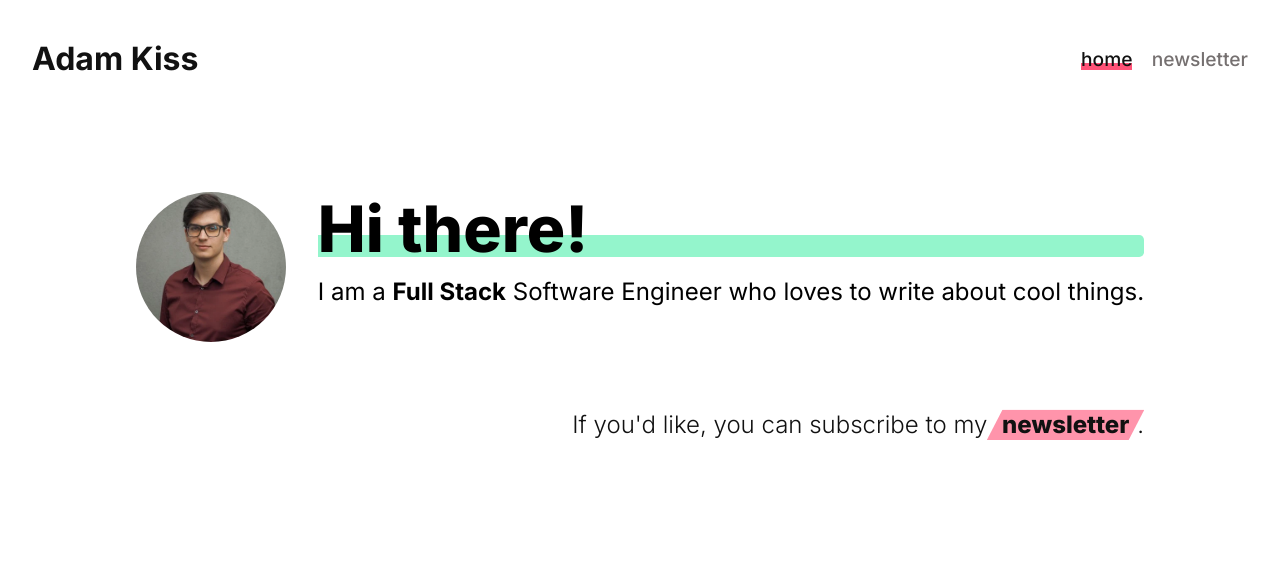
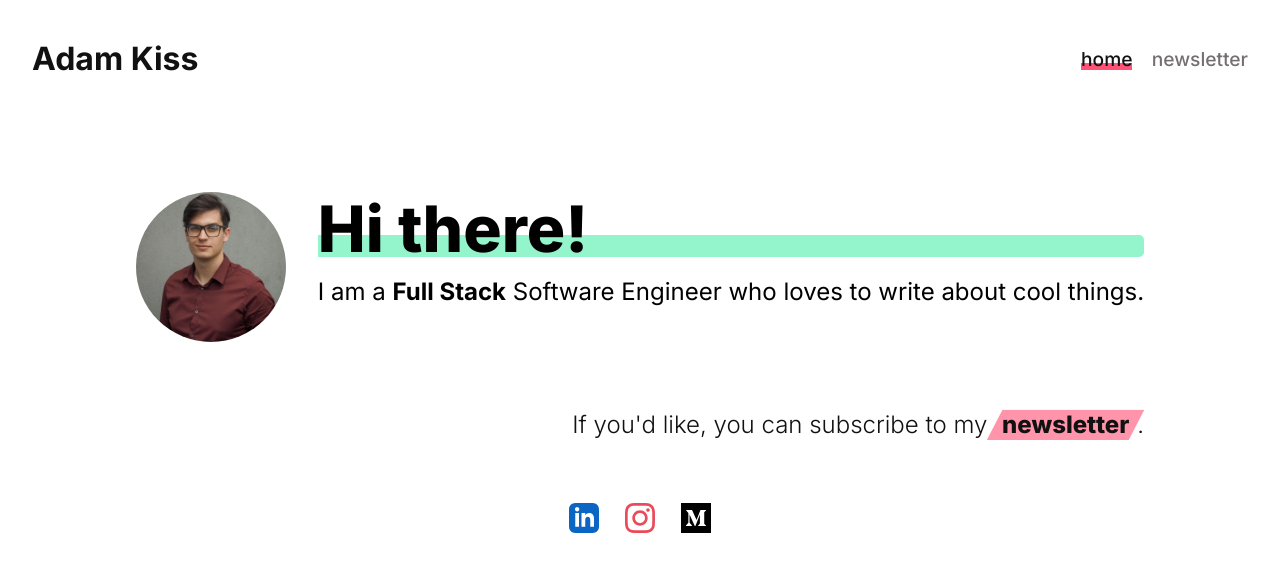
Before and after one commit to adamkss/adam-personal, a Next.js app: page / in a window 1280 px wide. Shown: the top 572 px of the page. Built offline with nearby package versions, Linux system fonts and the light colour scheme.

Commit message:
Add Social Media links

```diff
--- /dev/null
+++ b/components/atoms/VerticalSpacer.js
@@ -0,0 +1,7 @@
+import styled from 'styled-components';
+
+const VerticalSpacer = styled.div`
+  height: ${({ space }) => space || '1em'};
+`;
+
+export default VerticalSpacer;
--- /dev/null
+++ b/illustrations/Instagram.js
@@ -0,0 +1,17 @@
+const Instagram = () => {
+  return (
+    <svg
+      xmlns="http://www.w3.org/2000/svg"
+      width="30"
+      height="30"
+      viewBox="0 0 24 24"
+    >
+      <path
+        fill="#EA4A59"
+        d="M12 2.163c3.204 0 3.584.012 4.85.07 3.252.148 4.771 1.691 4.919 4.919.058 1.265.069 1.645.069 4.849 0 3.205-.012 3.584-.069 4.849-.149 3.225-1.664 4.771-4.919 4.919-1.266.058-1.644.07-4.85.07-3.204 0-3.584-.012-4.849-.07-3.26-.149-4.771-1.699-4.919-4.92-.058-1.265-.07-1.644-.07-4.849 0-3.204.013-3.583.07-4.849.149-3.227 1.664-4.771 4.919-4.919 1.266-.057 1.645-.069 4.849-.069zm0-2.163c-3.259 0-3.667.014-4.947.072-4.358.2-6.78 2.618-6.98 6.98-.059 1.281-.073 1.689-.073 4.948 0 3.259.014 3.668.072 4.948.2 4.358 2.618 6.78 6.98 6.98 1.281.058 1.689.072 4.948.072 3.259 0 3.668-.014 4.948-.072 4.354-.2 6.782-2.618 6.979-6.98.059-1.28.073-1.689.073-4.948 0-3.259-.014-3.667-.072-4.947-.196-4.354-2.617-6.78-6.979-6.98-1.281-.059-1.69-.073-4.949-.073zm0 5.838c-3.403 0-6.162 2.759-6.162 6.162s2.759 6.163 6.162 6.163 6.162-2.759 6.162-6.163c0-3.403-2.759-6.162-6.162-6.162zm0 10.162c-2.209 0-4-1.79-4-4 0-2.209 1.791-4 4-4s4 1.791 4 4c0 2.21-1.791 4-4 4zm6.406-11.845c-.796 0-1.441.645-1.441 1.44s.645 1.44 1.441 1.44c.795 0 1.439-.645 1.439-1.44s-.644-1.44-1.439-1.44z"
+      />
+    </svg>
+  );
+};
+
+export default Instagram;
--- /dev/null
+++ b/illustrations/LinkedIn.js
@@ -0,0 +1,17 @@
+const LinkedIn = () => {
+  return (
+    <svg
+      xmlns="http://www.w3.org/2000/svg"
+      width="30"
+      height="30"
+      viewBox="0 0 24 24"
+    >
+      <path
+        fill="#0A66C2"
+        d="M19 0h-14c-2.761 0-5 2.239-5 5v14c0 2.761 2.239 5 5 5h14c2.762 0 5-2.239 5-5v-14c0-2.761-2.238-5-5-5zm-11 19h-3v-11h3v11zm-1.5-12.268c-.966 0-1.75-.79-1.75-1.764s.784-1.764 1.75-1.764 1.75.79 1.75 1.764-.783 1.764-1.75 1.764zm13.5 12.268h-3v-5.604c0-3.368-4-3.113-4 0v5.604h-3v-11h3v1.765c1.396-2.586 7-2.777 7 2.476v6.759z"
+      />
+    </svg>
+  );
+};
+
+export default LinkedIn;
--- /dev/null
+++ b/illustrations/Medium.js
@@ -0,0 +1,16 @@
+const Medium = () => {
+  return (
+    <svg
+      width="30"
+      height="30"
+      viewBox="0 0 24 24"
+      xmlns="http://www.w3.org/2000/svg"
+      fillRule="evenodd"
+      clipRule="evenodd"
+    >
+      <path d="M24 24h-24v-24h24v24zm-4.03-5.649v-.269l-1.247-1.224c-.11-.084-.165-.222-.142-.359v-8.998c-.023-.137.032-.275.142-.359l1.277-1.224v-.269h-4.422l-3.152 7.863-3.586-7.863h-4.638v.269l1.494 1.799c.146.133.221.327.201.523v7.072c.044.255-.037.516-.216.702l-1.681 2.038v.269h4.766v-.269l-1.681-2.038c-.181-.186-.266-.445-.232-.702v-6.116l4.183 9.125h.486l3.593-9.125v7.273c0 .194 0 .232-.127.359l-1.292 1.254v.269h6.274z" />
+    </svg>
+  );
+};
+
+export default Medium;
--- a/package.json
+++ b/package.json
@@ -13,7 +13,9 @@
     "normalize.css": "^8.0.1",
     "react": "16.13.1",
     "react-dom": "16.13.1",
-    "sass": "^1.26.10"
+    "react-feather": "^2.0.9",
+    "sass": "^1.26.10",
+    "styled-components": "^5.2.1"
   },
   "browserslist": [
     "defaults"
--- a/pages/index.js
+++ b/pages/index.js
@@ -2,11 +2,18 @@ import Head from 'next/head';
 import Link from 'next/link';
 
 import styles from 'styles/index.module.scss';
+
 import { Header } from 'components/header';
 import { ClassNameHelper } from 'utils/ClassNameHelper';
+import VerticalSpacer from 'components/atoms/VerticalSpacer';
+
+import LinkedIn from 'illustrations/LinkedIn';
+import Instagram from 'illustrations/Instagram';
+import Medium from 'illustrations/Medium';
 
 const { getClassNames } = new ClassNameHelper(styles);
 
+const IconsColor = 'rgba(0,0,0,0.4)';
 const Home = () => {
   return (
     <>
@@ -87,6 +94,34 @@ const Home = () => {
             </div>
           </div>
         </section>
+        <VerticalSpacer space="3rem" />
+        <section
+          className={getClassNames({
+            className: 'contact',
+          })}
+        >
+          <a
+            href="https://www.linkedin.com/in/adam-kiss-270437109/"
+            title="LinkedIn"
+            target="blank"
+          >
+            <LinkedIn />
+          </a>
+          <a
+            href="https://www.instagram.com/adams.work/"
+            title="Instagram"
+            target="blank"
+          >
+            <Instagram />
+          </a>
+          <a
+            href="https://medium.com/@kiss.adam.a"
+            title="Medium"
+            target="blank"
+          >
+            <Medium />
+          </a>
+        </section>
       </main>
     </>
   );
--- a/styles/index.module.scss
+++ b/styles/index.module.scss
@@ -95,3 +95,16 @@
     }
   }
 }
+
+.contact {
+  display: flex;
+  justify-content: center;
+  gap: 2vw;
+  gap: max(2vw, 20px);
+
+  > svg {
+    display: inline-block;
+    width: 35px;
+    height: 35px;
+  }
+}
```
Also changed, not shown: 1 other file (tests, documents, lock files or other folders).
